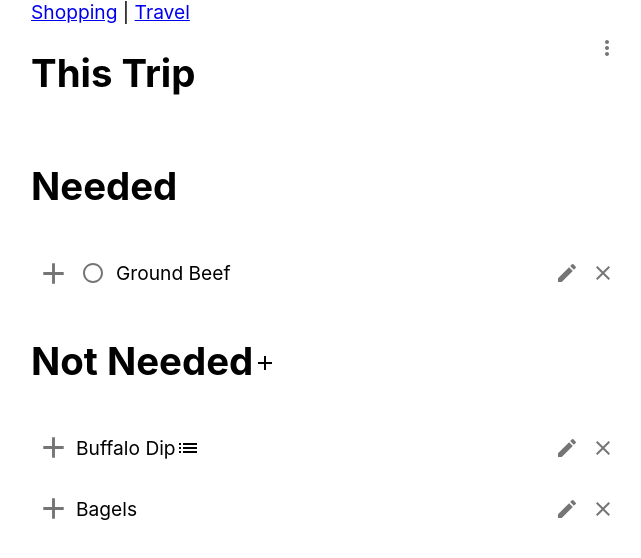
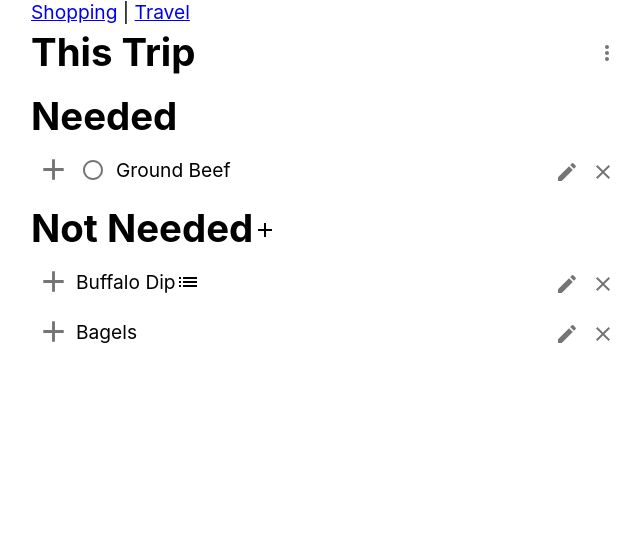
Before and after one commit to grant273/tripper, a React (Create React App) app: page / in a window 1280 px wide. Shown: the top 558 px of the page, without its empty margins (309-950 px from the left). Built offline with nearby package versions, Linux system fonts and the light colour scheme.

Commit message:
Styling improvements

```diff
--- a/src/App.css
+++ b/src/App.css
@@ -6,6 +6,8 @@
 
 h1 {
   display: inline-block;
+  margin-top: 0;
+  margin-bottom: 0;
 }
 body {
   font-size: 1.2em;
@@ -43,3 +45,8 @@ div {
 .tripper-list-item-subtitle-bundle-name {
   text-decoration: underline;
 }
+
+div.MuiListItem-root, li.MuiListItem-root {
+  padding-top: 0px;
+  padding-bottom: 5px;
+}
--- a/src/App.js
+++ b/src/App.js
@@ -14,7 +14,7 @@ function App() {
   }
   return (
       <div>
-        <div>
+        <div style={{marginBottom: 5}}>
           <a href="#shopping" onClick={setRoute.bind(this, "shopping")}>Shopping</a>
           {' | '}
           <a href="#travel" onClick={setRoute.bind(this, "travel")}>Travel</a>
--- a/src/TripperListItem.js
+++ b/src/TripperListItem.js
@@ -45,7 +45,7 @@ export default function TripperListItem({
   );
 
   const editIcon = (
-      <IconButton edge="end" aria-label="comments" onClick={() => {
+      <IconButton aria-label="comments" onClick={() => {
         setIsEditing(true);
       }}>
         <EditIcon/>
@@ -73,7 +73,9 @@ export default function TripperListItem({
       </input>
   );
   const text = isEditing ? editInput : itemData.name;
-  return <ListItem key={itemData.id} disableGutters>{leftIcons}<span
-      style={{flex: 1}}>{text}</span>{rightIcons}{editable && !isEditing && editIcon}{editable && isEditing && submitChangeIcon}{editable && isEditing && cancelEditIcon}
+  return <ListItem key={itemData.id} disableGutters>
+    {leftIcons}
+    <span style={{flexGrow: 1}}>{text}</span>
+    {rightIcons}{editable && !isEditing && editIcon}{editable && isEditing && submitChangeIcon}{editable && isEditing && cancelEditIcon}
   </ListItem>;
 }
```
